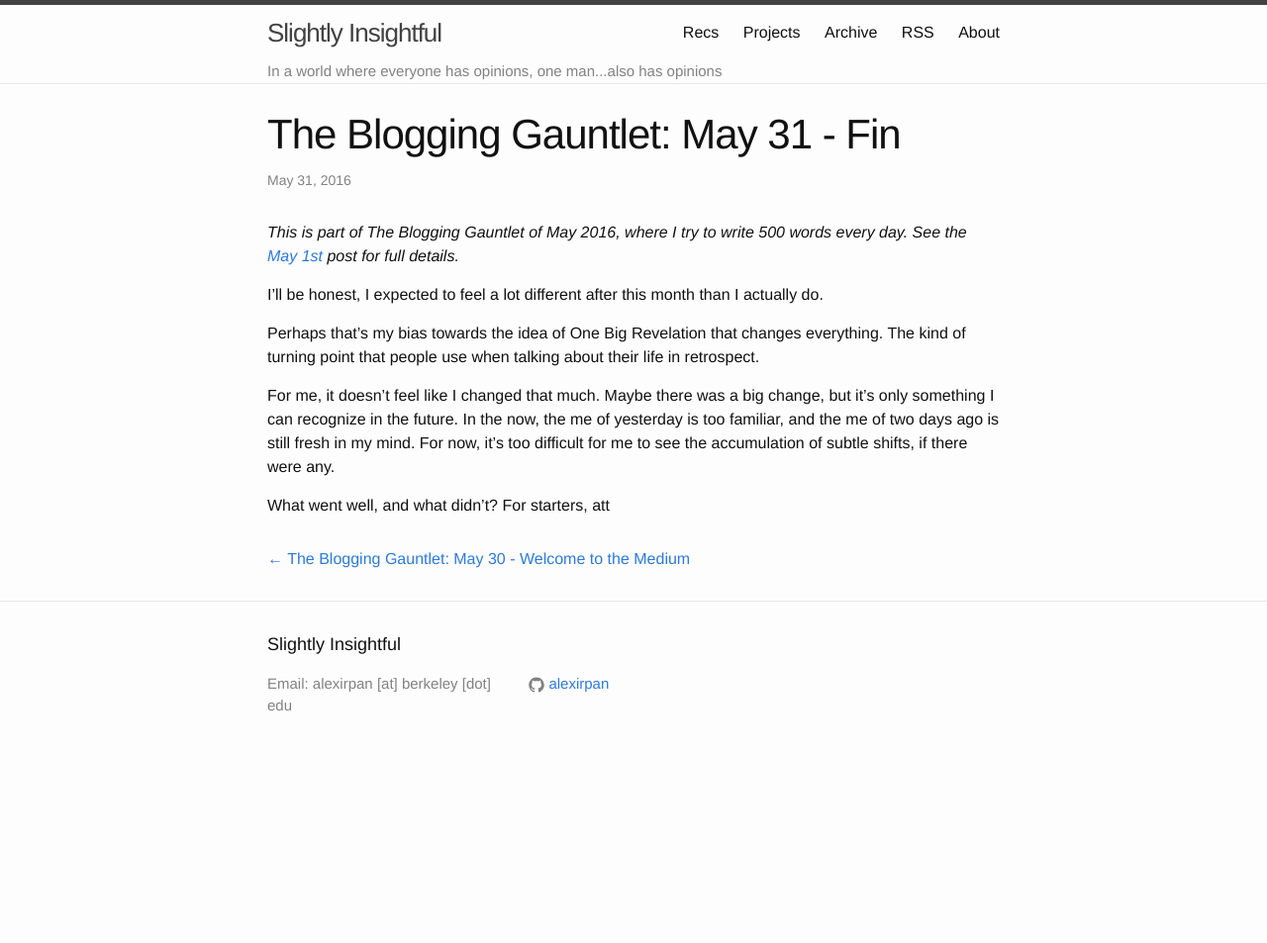
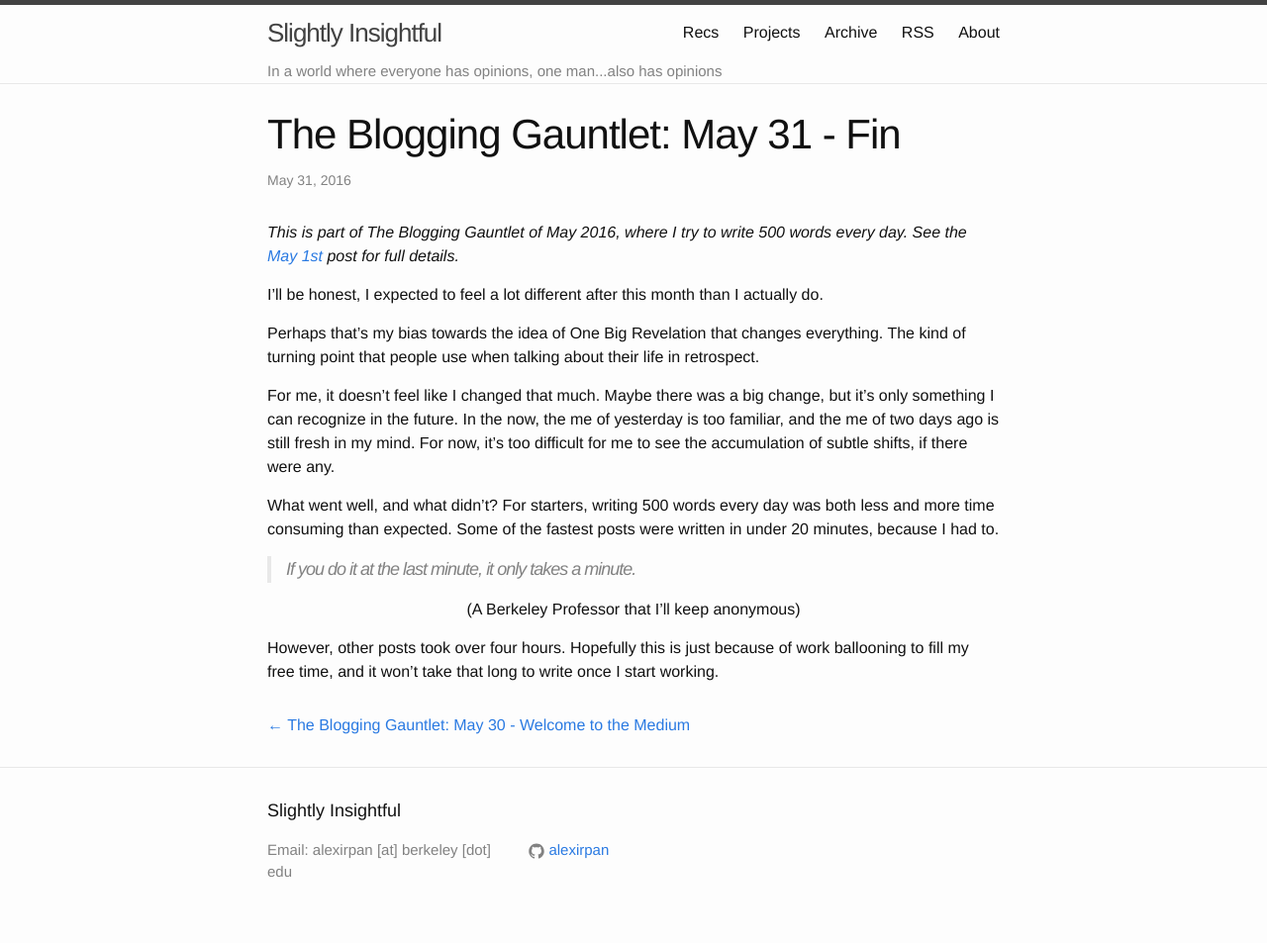
Before and after one commit to alexirpan/alexirpan.github.io, a Jekyll site: the page built from _posts/may2016/2016-05-31-may-31.markdown, in a window 1280 px wide. Shown: the whole page at 99% size. Built offline with Jekyll 4.4.1, drawn with Linux system fonts in a browser that asks for light colours; before the commit the page ends 900 px from its top, so only the background shows below that.

Commit message:
More words

```diff
--- a/_posts/may2016/2016-05-31-may-31.markdown
+++ b/_posts/may2016/2016-05-31-may-31.markdown
@@ -12,4 +12,11 @@ Perhaps that's my bias towards the idea of One Big Revelation that changes every
 
 For me, it doesn't feel like I changed that much. Maybe there was a big change, but it's only something I can recognize in the future. In the now, the me of yesterday is too familiar, and the me of two days ago is still fresh in my mind. For now, it's too difficult for me to see the accumulation of subtle shifts, if there were any.
 
-What went well, and what didn't? For starters, att
+What went well, and what didn't? For starters, writing 500 words every day was both less and more time consuming than expected. Some of the fastest posts were written in under 20 minutes, because I had to.
+
+> If you do it at the last minute, it only takes a minute.
+
+(A Berkeley Professor that I'll keep anonymous)
+{: .centered }
+
+However, other posts took over four hours. Hopefully this is just because of work ballooning to fill my free time, and it won't take that long to write once I start working.
```
